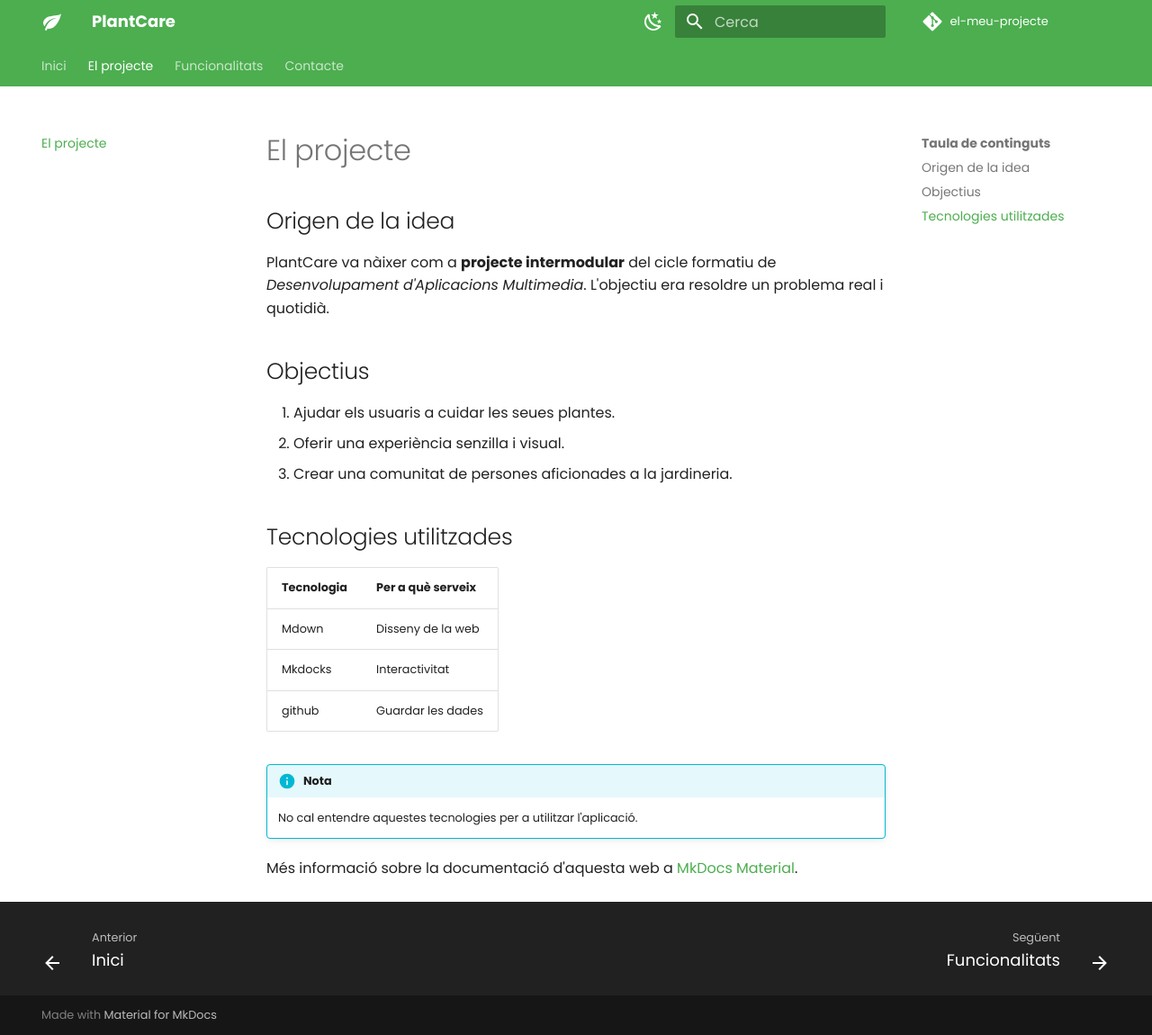
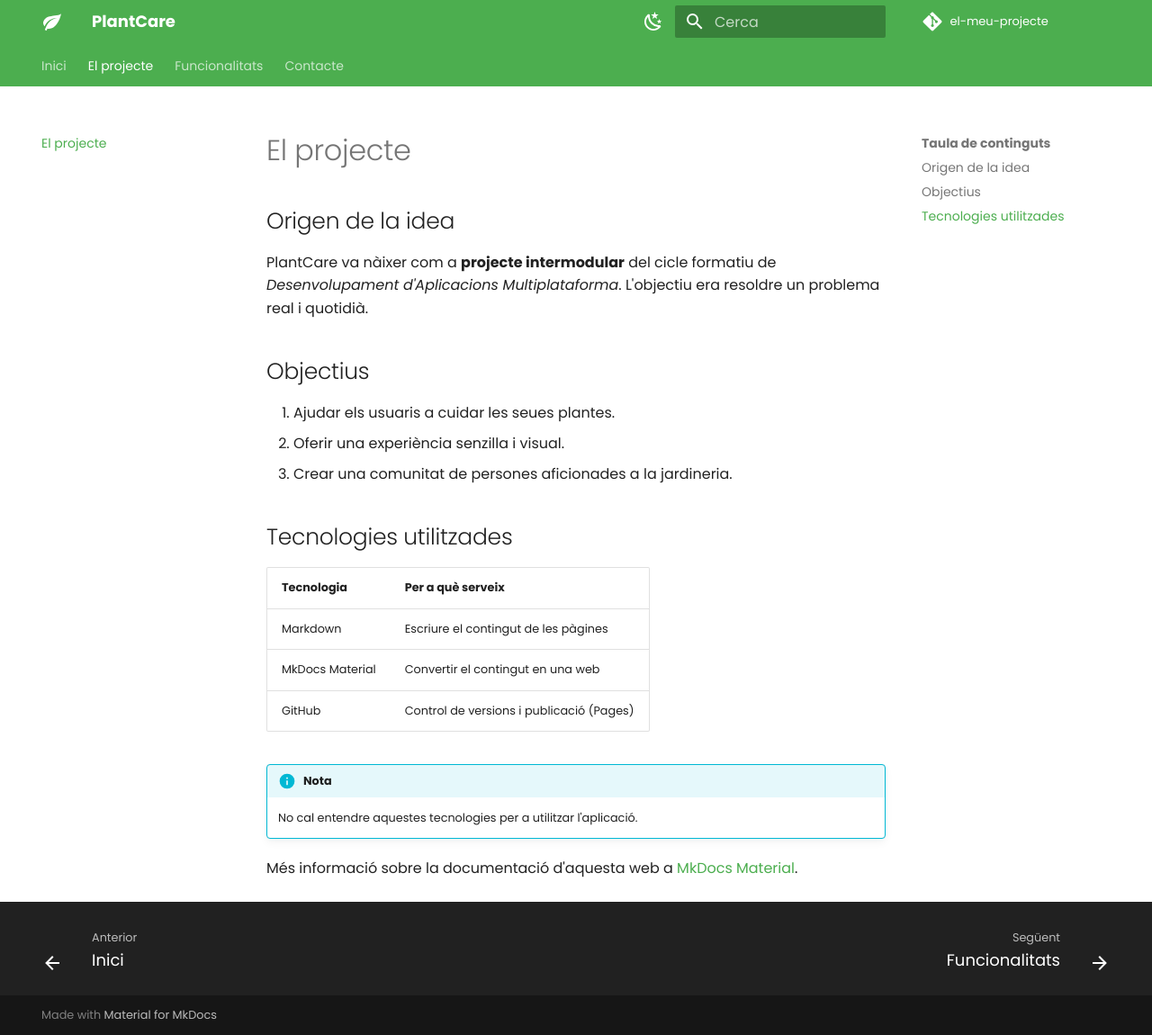
Before and after one commit to Yun972005/el-meu-projecte, an MkDocs documentation site: the page built from docs/projecte.md, in a window 1280 px wide and 1150 px high. Shown: the whole window at 90% size. Built offline with MkDocs 1.6.1 and Material for MkDocs 9.7.7, drawn with Linux system fonts in a browser that asks for light colours; comment, search, counter and statistics services are not loaded.

Commit message:
Corregir nom del cicle i taula de tecnologies

```diff
--- a/docs/projecte.md
+++ b/docs/projecte.md
@@ -3,7 +3,7 @@
 ## Origen de la idea
 
 PlantCare va nàixer com a **projecte intermodular** del cicle formatiu de
-*Desenvolupament d'Aplicacions Multimedia*. L'objectiu era resoldre un problema real
+*Desenvolupament d'Aplicacions Multiplataforma*. L'objectiu era resoldre un problema real
 i quotidià.
 
 ## Objectius
@@ -14,11 +14,11 @@ i quotidià.
 
 ## Tecnologies utilitzades
 
-| Tecnologia | Per a què serveix        |
-|------------|--------------------------|
-| Mdown      | Disseny de la web        |
-| Mkdocks    | Interactivitat           |
-| github     | Guardar les dades        |
+| Tecnologia     | Per a què serveix                          |
+|----------------|--------------------------------------------|
+| Markdown       | Escriure el contingut de les pàgines       |
+| MkDocs Material| Convertir el contingut en una web          |
+| GitHub         | Control de versions i publicació (Pages)   |
 
 !!! info "Nota"
     No cal entendre aquestes tecnologies per a utilitzar l'aplicació.
```
